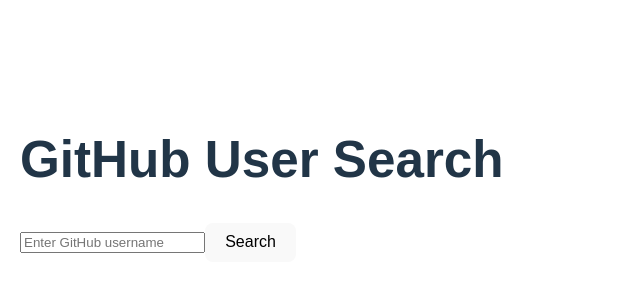
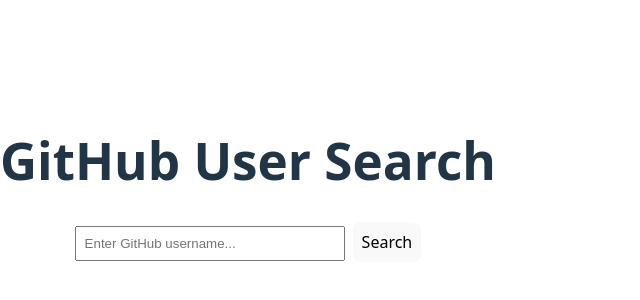
Before and after one commit to phoebestanley/alx-fe-reactjs, a React (Vite) app in the folder github-user-search/: page / in a window 1280 px wide. Shown: the part 220-520 px from the top of the page, without its empty margins (0-640 px from the left). Built offline with nearby package versions, Linux system fonts and the light colour scheme.

Commit message:
Implement GitHub user search feature with API integration

```diff
--- a/github-user-search/src/App.jsx
+++ b/github-user-search/src/App.jsx
@@ -1,26 +1,11 @@
-import { useState } from "react";
+import React from "react";
+import Search from "./components/Search";
 
 function App() {
-  const [query, setQuery] = useState("");
-
-  const handleSearch = (e) => {
-    e.preventDefault();
-    console.log("Searching for:", query);
-    // later: call GitHub API
-  };
-
   return (
-    <div style={{ padding: "20px", fontFamily: "Arial" }}>
-      <h1>GitHub User Search</h1>
-      <form onSubmit={handleSearch}>
-        <input
-          type="text"
-          placeholder="Enter GitHub username"
-          value={query}
-          onChange={(e) => setQuery(e.target.value)}
-        />
-        <button type="submit">Search</button>
-      </form>
+    <div>
+      <h1 style={{ textAlign: "center" }}>GitHub User Search</h1>
+      <Search />
     </div>
   );
 }
--- /dev/null
+++ b/github-user-search/src/components/Search.jsx
@@ -0,0 +1,62 @@
+import React, { useState } from "react";
+import { fetchUserData } from "../services/githubService";
+
+const Search = () => {
+  const [username, setUsername] = useState("");
+  const [user, setUser] = useState(null);
+  const [loading, setLoading] = useState(false);
+  const [error, setError] = useState("");
+
+  const handleSubmit = async (e) => {
+    e.preventDefault();
+    setLoading(true);
+    setError("");
+    setUser(null);
+
+    try {
+      const data = await fetchUserData(username);
+      setUser(data);
+    } catch (err) {
+      setError("Looks like we can’t find the user");
+    } finally {
+      setLoading(false);
+    }
+  };
+
+  return (
+    <div style={{ textAlign: "center", marginTop: "2rem" }}>
+      <form onSubmit={handleSubmit}>
+        <input
+          type="text"
+          placeholder="Enter GitHub username..."
+          value={username}
+          onChange={(e) => setUsername(e.target.value)}
+          style={{ padding: "0.5rem", width: "250px" }}
+        />
+        <button type="submit" style={{ padding: "0.5rem", marginLeft: "8px" }}>
+          Search
+        </button>
+      </form>
+
+      {/* Conditional Rendering */}
+      {loading && <p>Loading...</p>}
+      {error && <p style={{ color: "red" }}>{error}</p>}
+      {user && (
+        <div style={{ marginTop: "2rem" }}>
+          <img
+            src={user.avatar_url}
+            alt={user.login}
+            width="100"
+            style={{ borderRadius: "50%" }}
+          />
+          <h2>{user.name || user.login}</h2>
+          <a href={user.html_url} target="_blank" rel="noopener noreferrer">
+            Visit GitHub Profile
+          </a>
+        </div>
+      )}
+    </div>
+  );
+};
+
+export default Search;
--- /dev/null
+++ b/github-user-search/src/services/githubService.js
@@ -0,0 +1,7 @@
+import axios from "axios";
+
+export const fetchUserData = async (username) => {
+  const url = `https://api.github.com/users/${username}`;
+  const response = await axios.get(url);
+  return response.data;
+};
```
